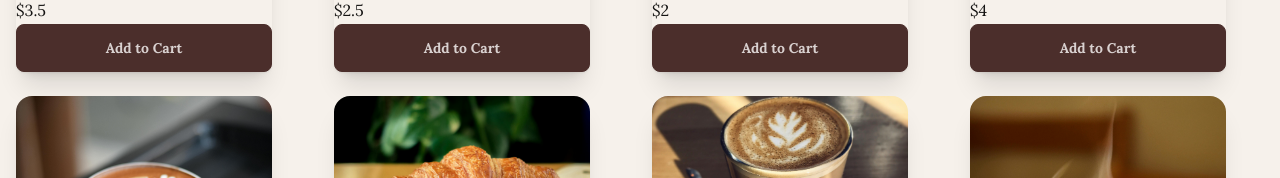
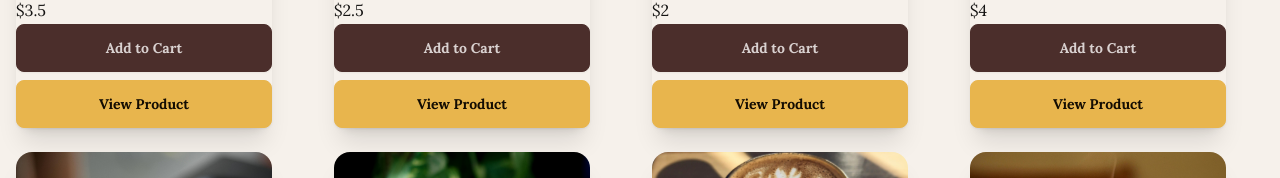
Before and after one commit to JenniferT9462/coffee-shop-frontend, a Next.js app: page /products in a window 1280 px wide. Shown: the part 421-599 px from the top of the page. Built offline with nearby package versions, Linux system fonts and the light colour scheme.

Commit message:
Add router function to direct to the [id].js page

```diff
--- a/src/pages/products.js
+++ b/src/pages/products.js
@@ -2,18 +2,28 @@ import products from "../../mocks/products.json";
 import ProductCard from "@/components/ProductCard";
 import Header from "@/components/Header";
 import Footer from "@/components/Footer";
+import { useRouter } from "next/router";
 
 export default function ProductsPage() {
+  const router = useRouter();
+
   const allProducts = products.map((product) => {
     function addToCart() {
       alert(product.name + " Has Been Added to Your Cart!!!");
       // TODO: Add fetch to backend
     }
+
+    // Redirect to product/[id].js with template literal to pass a js variable
+    function viewProduct() {
+      router.push(`/product/${product._id}`);
+    }
+
     return (
       <ProductCard
         key={product._id}
         product={product}
         onAddToCart={addToCart}
+        onViewProduct={viewProduct}
       />
     );
   });
```
